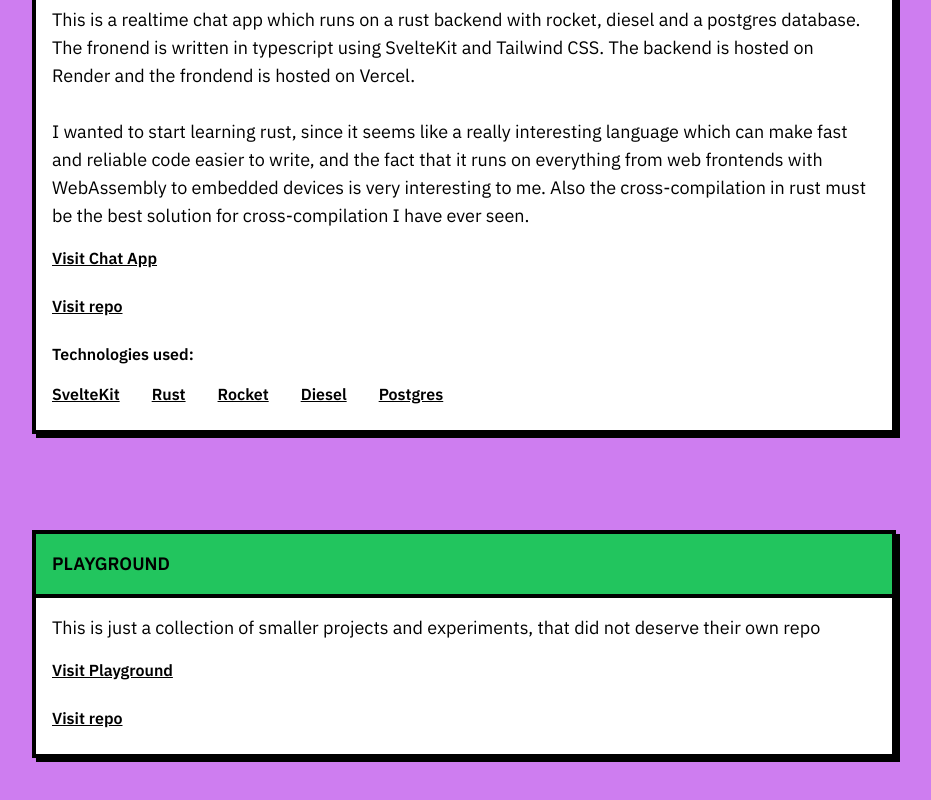
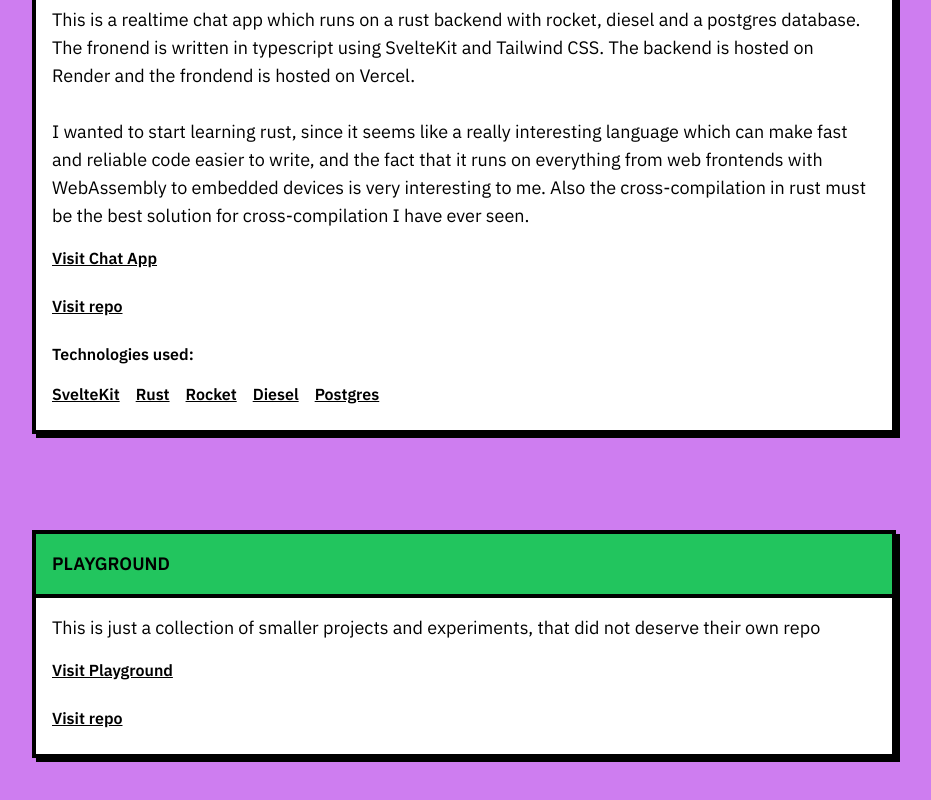
Before and after one commit to frikksol/personal-website, a SvelteKit app: page /projects in a window 1280 px wide. Shown: the part 1166-1966 px from the top of the page, without its empty margins (176-1107 px from the left). Built offline with nearby package versions, Linux system fonts and the light colour scheme.

Commit message:
🐛 Add proper wrapping for chat app tech tags

```diff
--- a/src/components/cards/projects/chatAppCard.svelte
+++ b/src/components/cards/projects/chatAppCard.svelte
@@ -24,7 +24,7 @@
   </div>
 
   <h1 class="pt-4 font-semibold">Technologies used:</h1>
-  <div class="mt-2 flex flex-row space-x-4">
+  <div class="mt-2 flex flex-row flex-wrap space">
     <TechTag href="https://kit.svelte.dev/" text="SvelteKit" />
     <TechTag href="https://www.rustlang.org/" text="Rust" />
     <TechTag href="https://rocket.rs/" text="Rocket" />
```
